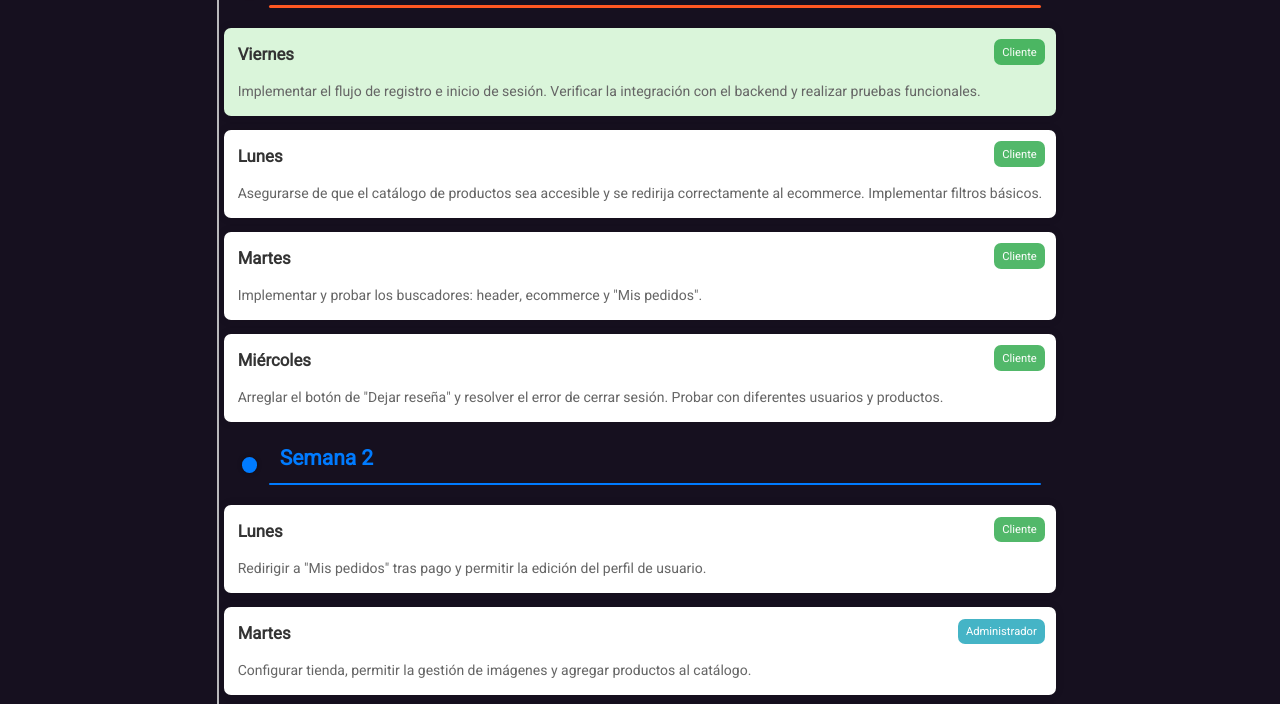
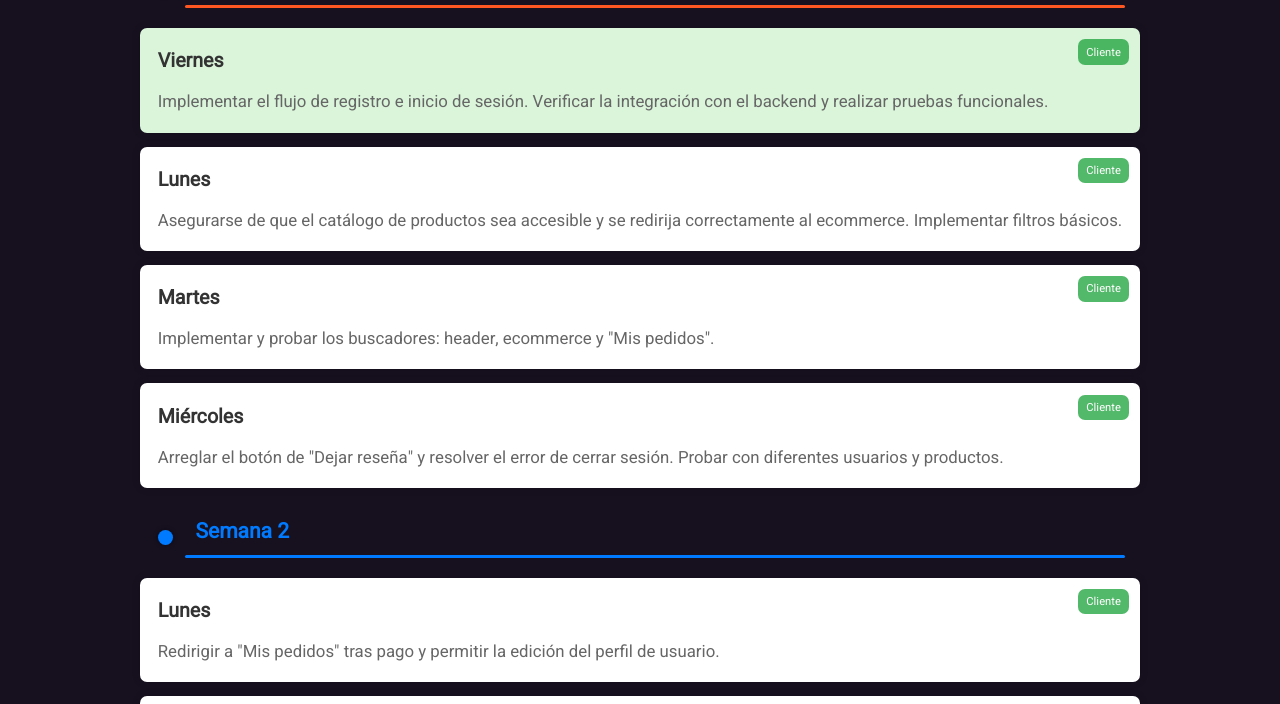
Before and after one commit to gorigamidev/gorigami, an Astro site: page /bita-roadmap in a window 1280 px wide. Shown: the part 163-867 px from the top of the page. Built offline with nearby package versions, Linux system fonts and the light colour scheme; Astro itself is replaced by a stand-in of ours; a web font is replaced by a local one.

Commit message:
Fix some css properties for BITARM

```diff
--- a/src/components/others/bita.astro
+++ b/src/components/others/bita.astro
@@ -81,19 +81,20 @@
     </ul>
 </div>
 </div>
-<style scoped>
+<style>
 
 .roadmap-container {
             width: 100%;
             margin: 0 auto;
             padding-top: 7rem;
+            padding-bottom: 4rem;
             position: relative;
         }
 
         .timeline {
             display: grid;
             grid-template-columns: 1fr;
-            gap: 1.5rem;
+            gap: 2rem;
             margin: 0;
             padding: 0;
             list-style-type: none;
@@ -101,7 +102,7 @@
         }
 
         /* Línea de tiempo principal */
-        .timeline:before {
+        /* .timeline:before {
             content: '';
             position: absolute;
             left: -.5rem;
@@ -109,7 +110,7 @@
             width: .2rem;
             height: 100%;
             background-color: #ecececc4;
-        }
+        } */
 
         /* Puntos redondeados */
         .point {
@@ -134,7 +135,7 @@
 
         .timeline-item {
             background-color: #ffffff;
-            padding: 1rem;
+            padding: 1.3rem;
             box-shadow: 0 0 10px rgba(0, 0, 0, 0.1);
             border-radius: .5rem;
             transition: background-color 0.3s ease-in-out;
@@ -144,13 +145,13 @@
 
         .timeline-item h3 {
             margin: 0 0 1rem;
-            font-size: 1.2rem;
+            font-size: 1.4rem;
             color: #333;
         }
 
         .timeline-item p {
             margin: 0;
-            font-size: 1rem;
+            font-size: 1.2rem;
             color: #666;
         }
 
```
